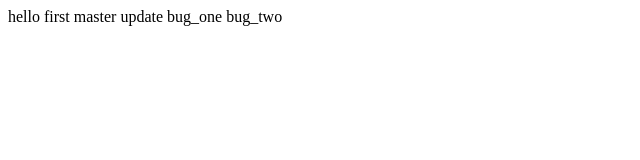
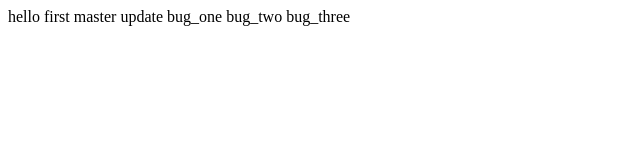
Before and after one commit to 13088835983/git-demo, a plain HTML site: page index.html in a window 1280 px wide. Shown: the full height of the page, 0-640 px from the left. Drawn offline with Linux system fonts and the light colour scheme.

Commit message:
bug_three

```diff
--- a/index.html
+++ b/index.html
@@ -14,6 +14,7 @@
   bug_one
 
   bug_two
+  bug_three
 </body>
 
 </html>
```
